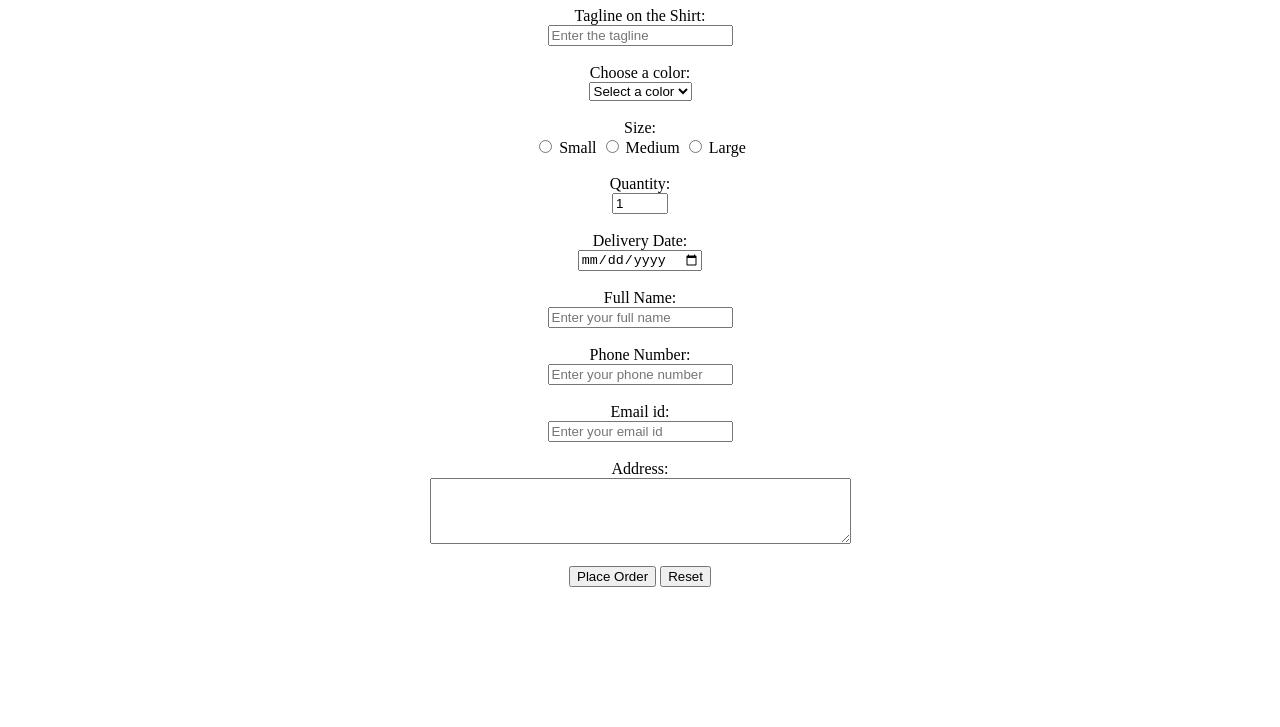
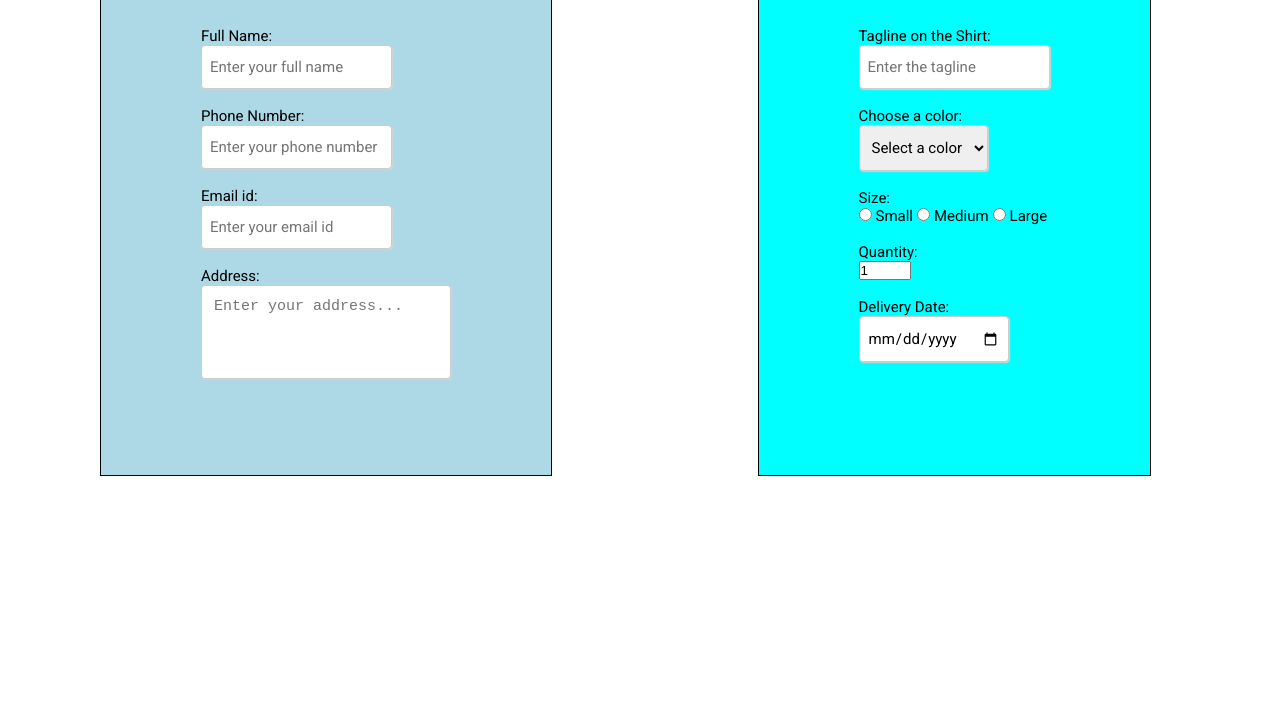
Before and after one commit to wdym69/tshirt-with-css, a plain HTML site: page index.html in a window 1280 px wide. Shown: the part 73-800 px from the top of the page. Drawn offline with Linux system fonts and the light colour scheme.

Commit message:
Add files via upload

```diff
--- a/index.html
+++ b/index.html
@@ -4,17 +4,40 @@
   <meta charset="UTF-8">
   <meta name="viewport" content="width=device-width, initial-scale=1.0">
   <title>Customized T-Shirt</title>
+  <link rel="stylesheet" href="style.css">
+  <link rel="preconnect" href="https://fonts.googleapis.com">
+  <link rel="preconnect" href="https://fonts.gstatic.com" crossorigin>
+  <link href="https://fonts.googleapis.com/css2?family=Roboto:wght@400;700&display=swap" rel="stylesheet">
 </head>
 <body>
-  <center>
+  <div class="heading">
     <h1>Customized T-Shirt Order Form</h1>
+  </div>
 
-  <form action="" method="">
+  <div class="forms">
+    <div class="perosnal-details-form">
+      <form action="#">
+        <label for="name">Full Name:</label><br>
+        <input type="text" class="text-input" id="name" name="name" placeholder="Enter your full name" required><br><br>
+
+        <label for="phone">Phone Number:</label> <br>
+        <input type="tel" class="text-input" id="phone" name="phone" placeholder="Enter your phone number" pattern="[0-9]{10}" required> <br><br>
+
+        <label for="Email">Email id:</label><br>
+        <input type="email" class="text-input" id="email" name="email" placeholder="Enter your email id" required><br><br>
+
+        <label for="address">Address:</label><br>
+        <textarea id="address" name="address" rows="4" cols="50" placeholder="Enter your address..." required></textarea><br><br>
+      </form>
+    </div>
+
+    <div class="tshirt-details-form">
+      <form action="">
           <label for="tagline">Tagline on the Shirt:</label><br>
-    <input type="text" id="tagline" name="tagline" placeholder="Enter the tagline"><br><br>
+        <input type="text" class="text-input" id="tagline" name="tagline" placeholder="Enter the tagline"><br><br>
 
         <label for="color">Choose a color:</label><br>
-    <select id="color" name="color" required>
+        <select id="color" class="text-input" name="color" required>
           <option value="">Select a color</option>
           <option value="red"><font size = "4" face="Times New Roman color=red">Red</font></option>
           <option value="blue">Blue</option>
@@ -24,39 +47,20 @@
         </select><br><br>
 
         <label for="size">Size:</label><br>
-    <input type="radio" id="small" name="size" value="small" required>
+        <input type="radio"  id="small" name="size" value="small" required>
         <label for="small">Small</label>
         <input type="radio" id="medium" name="size" value="medium" required>
         <label for="medium">Medium</label>
         <input type="radio" id="large" name="size" value="large" required>
-    <label for="large">Large</label>
-
-    <br><br>
+        <label for="large">Large</label><br><br>
 
         <label for="quantity">Quantity:</label><br>
-    <input type="number" id="quantity" name="quantity" min="1" value="1" max="70" placeholder="Enter the quantity" required><br><br>
+        <input type="number"  id="quantity" name="quantity" min="1" value="1" max="70" placeholder="Enter the quantity" required><br><br>
 
         <label for="delivery_date">Delivery Date:</label><br>
-    <input type="date" id="delivery_date" name="delivery_date" min="2023-08-04" required><br><br>
-
-    <label for="name">Full Name:</label><br>
-    <input type="text" id="name" name="name" placeholder="Enter your full name" required><br><br>
-
-    <label for="phone">Phone Number:</label> <br>
-    <input type="tel" id="phone" name="phone" placeholder="Enter your phone number" pattern="[0-9]{10}" required> <br><br>
-
-    <label for="Email">Email id:</label><br>
-    <input type="email" id="email" name="email" placeholder="Enter your email id" required><br><br>
-
-    <label for="address">Address:</label><br>
-    <textarea id="address" name="address" rows="4" cols="50 placeholder="Enter your address" required"></textarea><br><br>
-
-
-
-    <input type="submit" value="Place Order">
-    <input type="reset" value="Reset">
+        <input type="date" class="text-input" id="delivery_date" name="delivery_date" min="2023-08-04" required><br><br>
       </form>
-</center>
-
+    </div>
+  </div>
 </body>
 </html>
--- a/style.css
+++ b/style.css
@@ -0,0 +1,55 @@
+*{
+    margin: 0;
+    padding: 0;
+    box-sizing: border-box;
+}
+
+.heading{
+    display: grid;
+    justify-content: center;
+}
+
+.perosnal-details-form{
+    padding: 50px 100px;
+    background-color: lightblue;
+    height: 500px;
+    border: 0.5px solid ;
+}
+
+.tshirt-details-form{
+    padding: 50px 100px;
+    background-color: aqua;
+    height: 500px;
+    border: 0.5px solid ;
+
+}
+.forms{
+    display: grid;
+    grid-template-columns: 1fr 1fr;
+    justify-content: space-between;
+    padding: 12px;
+    place-items: center;
+}
+
+.text-input{
+    padding: 12px 8px;
+    border: 1px solid #ccc;
+    border-radius: 4px;
+    font-family: 'Roboto', sans-serif;
+    font-size: 15px;
+    box-shadow: 1px 1px 1px lightgray;
+}
+
+textarea{
+    resize: none;
+    padding: 12px;
+    font-size: 15px;
+    max-width: 250px;
+    box-shadow: 1px 1px 1px lightgray;
+    border: 1px solid #ccc;
+    border-radius: 4px;
+}
+label{
+    font-family: 'Roboto', sans-serif;
+    font-size: 15px;
+}
```
Lines whose indentation alone changed are shown as unchanged.
